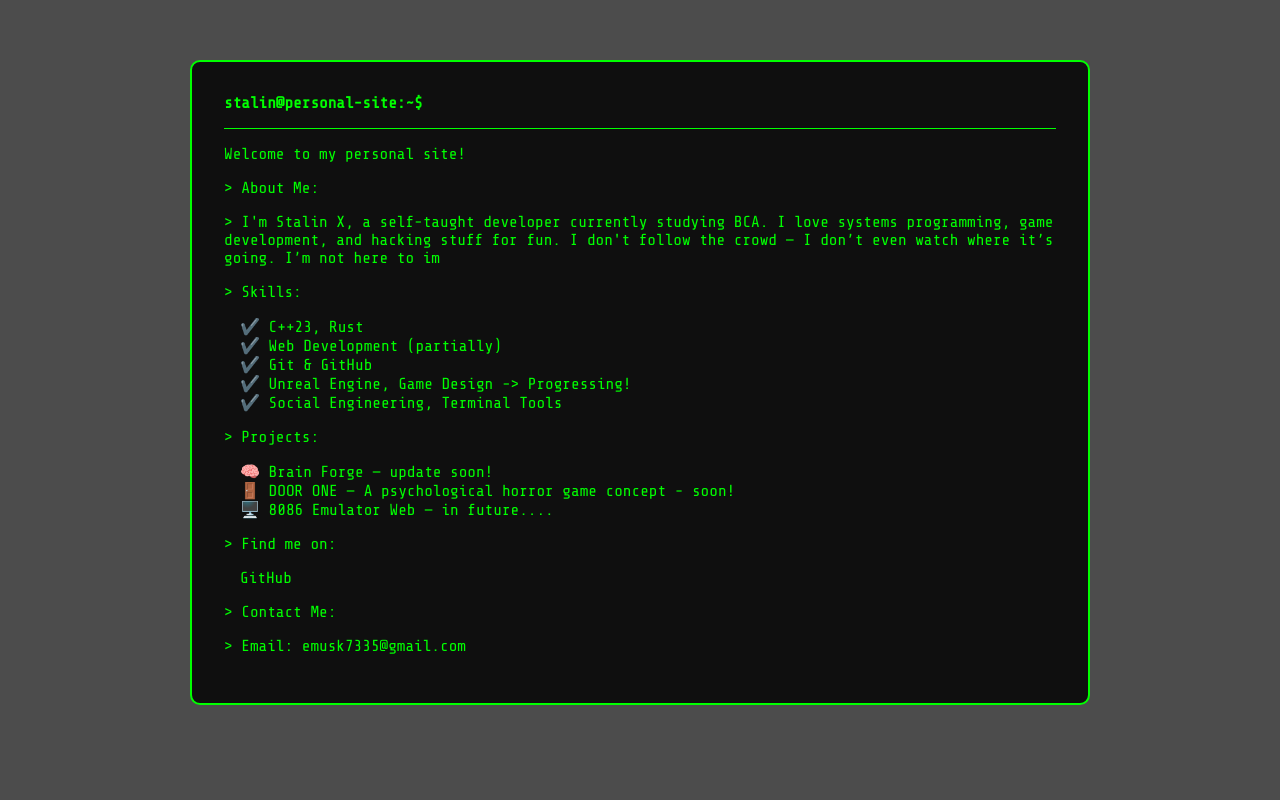
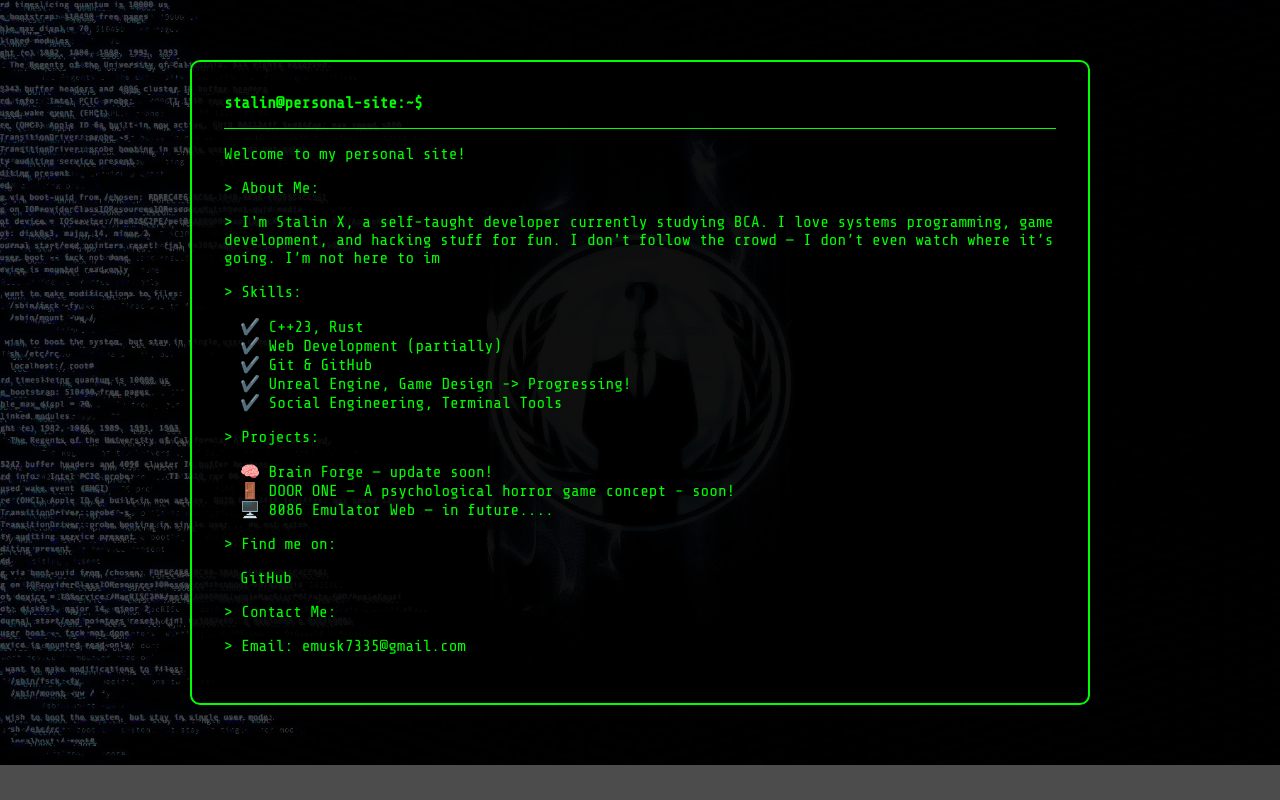
Before and after one commit to stnzzz369/site, a plain HTML site: page index.html in a window 1280 px wide. Drawn offline with nearby package versions, Linux system fonts and the light colour scheme.

Commit message:
Update index.html

```diff
--- a/index.html
+++ b/index.html
@@ -7,7 +7,7 @@
   <link rel="stylesheet" href="style.css" />
   <style>
     body {
-      background: url('/pics/background.jpg') no-repeat center center;
+      background: url('background.jpg') no-repeat center center;
       background-size: cover;
       background-attachment: scroll;
       position: relative;
```
